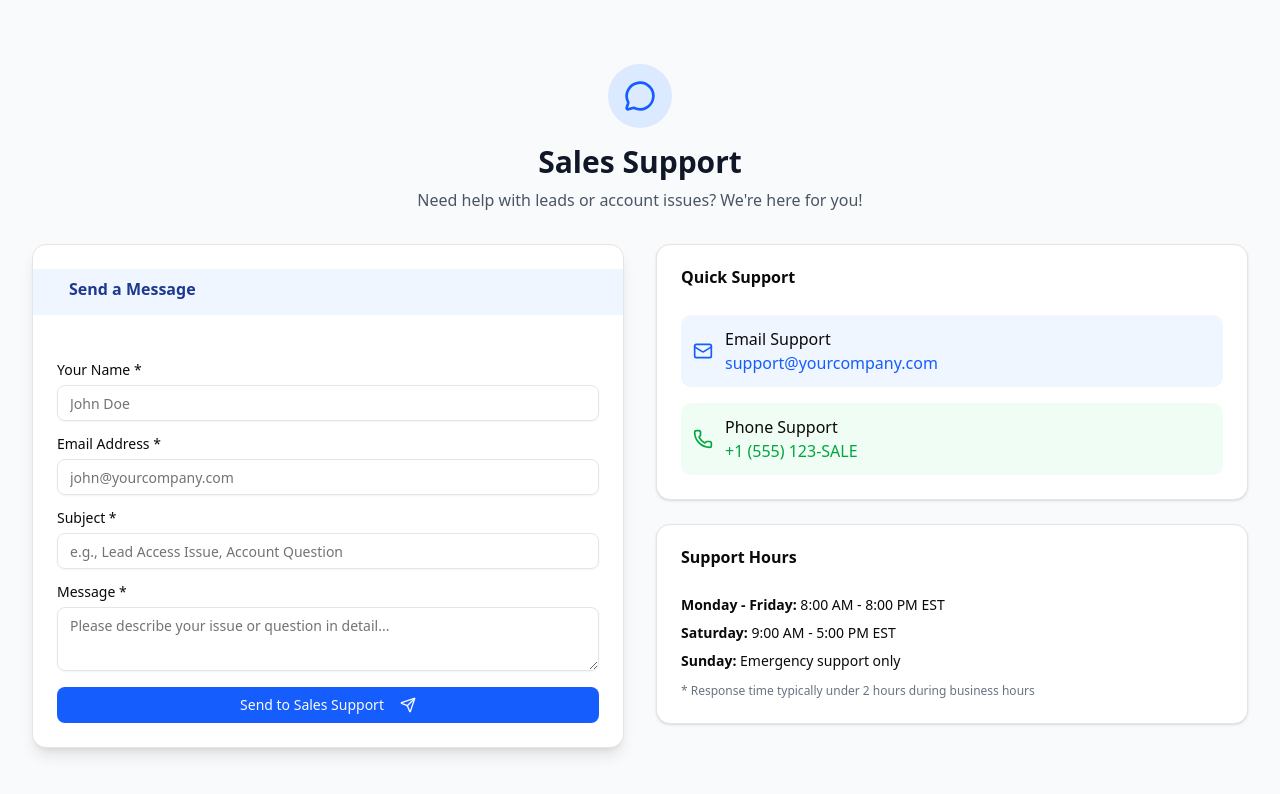
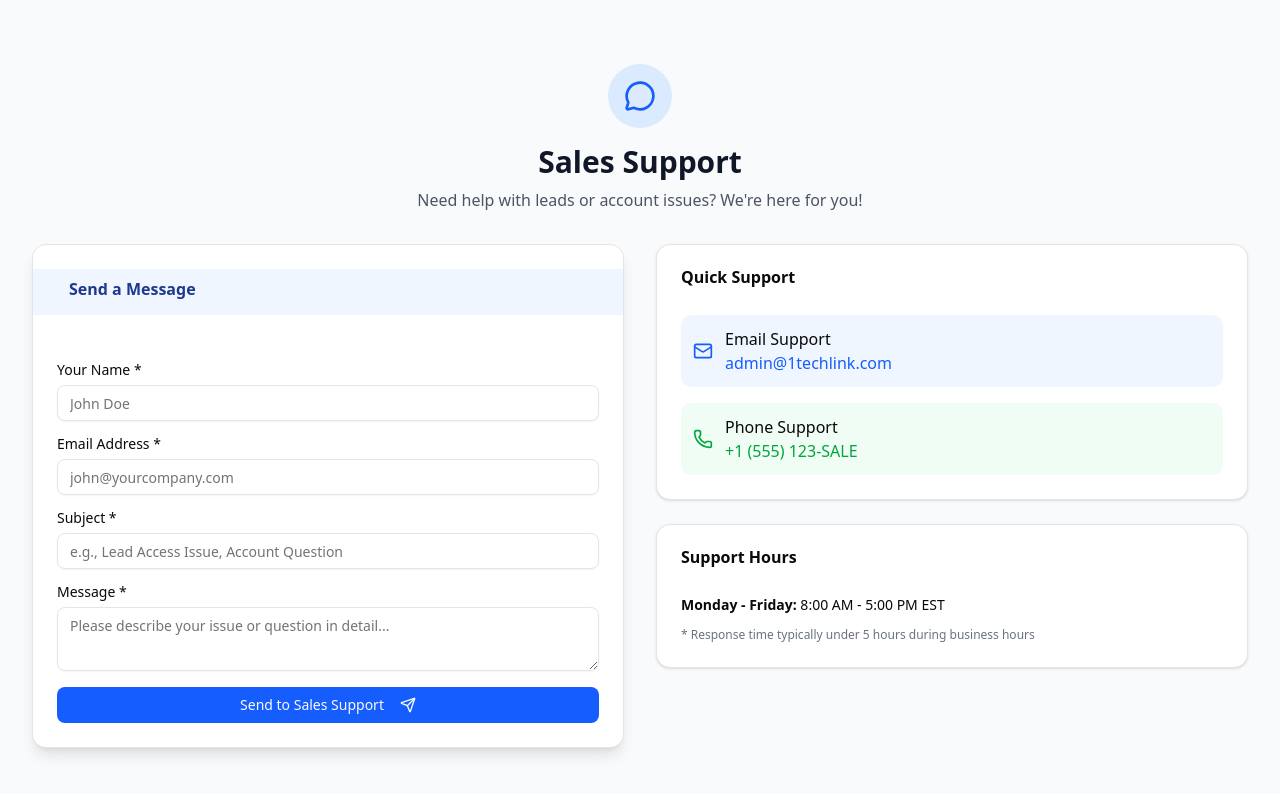
Before and after one commit to Sallah10/lms-sales-portal, a Next.js app: page /contact in a window 1280 px wide. Shown: the top 794 px of the page. Built offline with nearby package versions, Linux system fonts and the light colour scheme.

Commit message:
fix: update support email and business hours in contact page

```diff
--- a/src/app/contact/page.tsx
+++ b/src/app/contact/page.tsx
@@ -170,7 +170,7 @@ export default function ContactPage() {
                   <Mail className="h-5 w-5 text-blue-600" />
                   <div>
                     <p className="font-medium">Email Support</p>
-                    <p className="text-blue-600">support@yourcompany.com</p>
+                    <p className="text-blue-600">admin@1techlink.com</p>
                   </div>
                 </div>
                 <div className="flex items-center gap-3 p-3 bg-green-50 rounded-lg">
@@ -190,16 +190,16 @@ export default function ContactPage() {
               <CardContent>
                 <div className="space-y-2 text-sm">
                   <p>
-                    <strong>Monday - Friday:</strong> 8:00 AM - 8:00 PM EST
+                    <strong>Monday - Friday:</strong> 8:00 AM - 5:00 PM EST
                   </p>
-                  <p>
+                  {/* <p>
                     <strong>Saturday:</strong> 9:00 AM - 5:00 PM EST
                   </p>
                   <p>
                     <strong>Sunday:</strong> Emergency support only
-                  </p>
+                  </p> */}
                   <p className="text-xs text-gray-500 mt-3">
-                    * Response time typically under 2 hours during business
+                    * Response time typically under 5 hours during business
                     hours
                   </p>
                 </div>
```
